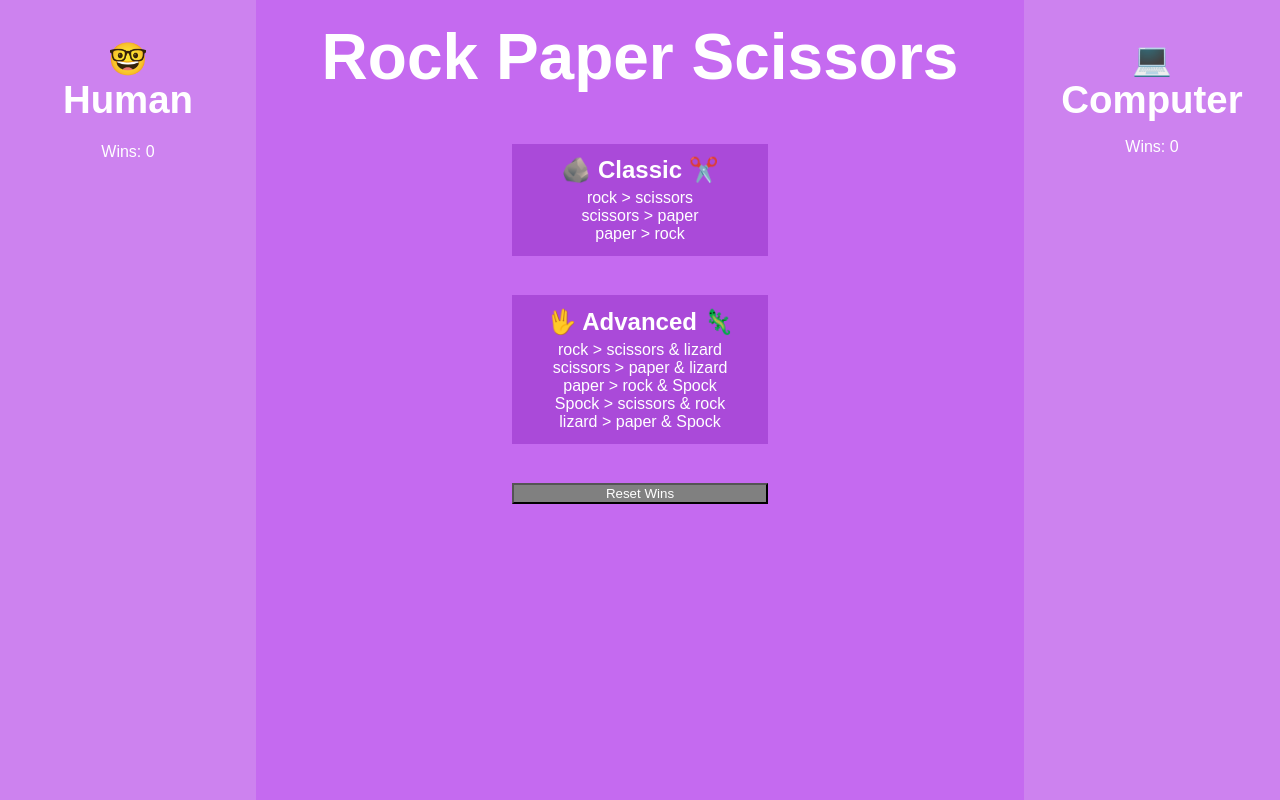
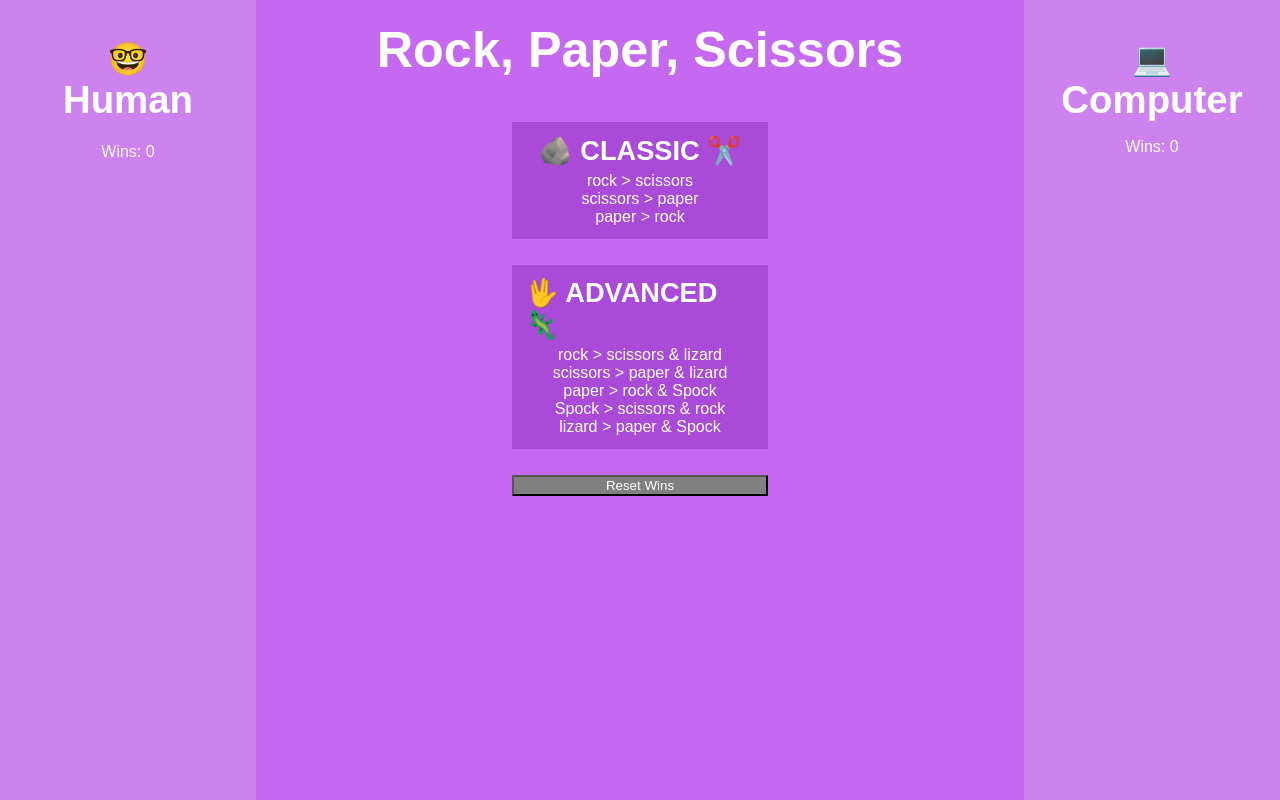
Before and after one commit to anthony-iacono/rock-paper-scissors, a plain HTML site: page index.html in a window 1280 px wide. Drawn offline with Linux system fonts and the light colour scheme.

```diff
--- a/index.html
+++ b/index.html
@@ -6,7 +6,7 @@
   </head>
   <body class="body">
     <main class="main">
-      <h1 class="title">Rock Paper Scissors</h1>
+      <h1 class="title">Rock, Paper, Scissors</h1>
       <h2 class="message js-message"></h2>
       <section class="mode-section js-mode-section">
         <article class="mode js-classic-mode">
--- a/styles.css
+++ b/styles.css
@@ -52,7 +52,7 @@
 .message {
   margin: 0;
   padding: 5px;
-  font-size: 50%;
+  font-size:1.5rem;
 }
 
 .mode {
@@ -69,6 +69,8 @@
 .mode__heading {
   margin: 0;
   padding-bottom: 5px;
+  text-transform: uppercase;
+  font-size: calc(8px + 1.5vw);
 }
 
 .mode__rule {
@@ -82,7 +84,7 @@
   justify-content: space-around;
   min-height: 400px;
   width: 20vw;
-  min-width: 200px;
+  min-width: 220px;
 }
 
 .mode-section__reset-wins-btn {
@@ -123,8 +125,7 @@
   margin: 0;
   padding: 20px;
   text-align: center;
-  font-size: 5vw;
-
+  font-size: calc(12px + 3vw);
 }
 
 .hidden {
```
Also changed, not shown: assets/black-and-white-lizard.png.
